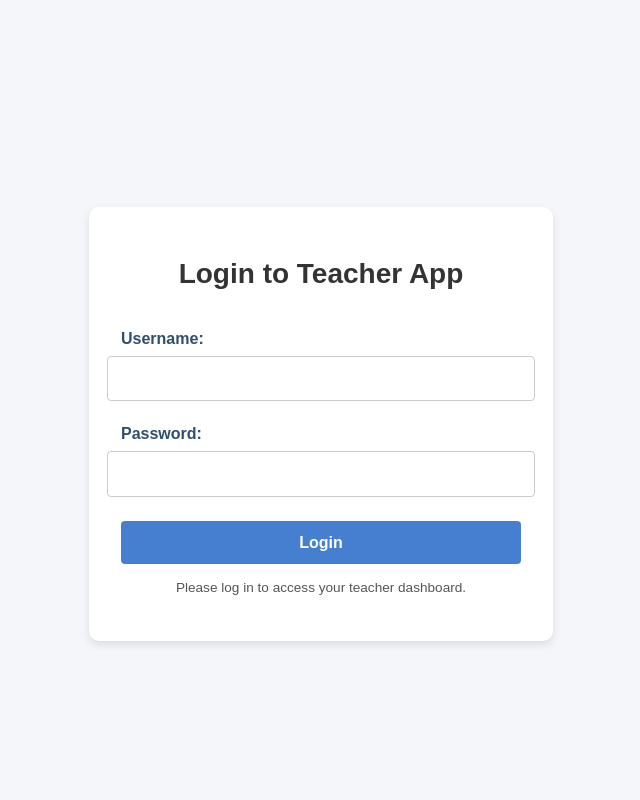
After one commit to sidkrishna07/Class-Scheduler, a Flask app: page /teacher_login in a window 1280 px wide. The commit adds this page. Shown: the whole page, without its empty margins (319-959 px from the left). Run offline with Flask 3, Linux system fonts and the light colour scheme.

Commit message:
Added teacher portal

```diff
--- a/app.py
+++ b/app.py
@@ -1,32 +1,38 @@
-from flask import Flask, render_template, redirect, url_for, request, flash
+from flask import Flask, render_template, redirect, url_for, request, flash, session
 from flask_sqlalchemy import SQLAlchemy
 from flask_login import LoginManager, UserMixin, login_user, logout_user, login_required, current_user
 from flask_admin import Admin
 from flask_admin.contrib.sqla import ModelView
+from werkzeug.security import generate_password_hash, check_password_hash
 
-# Initialize the Flask application
 app = Flask(__name__)
 
-# Configuration for the database
+# Configuration
 app.config['SQLALCHEMY_DATABASE_URI'] = 'sqlite:///enrollment.db'
-app.config['SECRET_KEY'] = 'your_secret_key'  # Replace with a secure key in production
+app.config['SECRET_KEY'] = 'your_secret_key'
 
-# Initialize database and login manager
+# Database and Login Manager initialization
 db = SQLAlchemy(app)
 login_manager = LoginManager(app)
 login_manager.login_view = 'login'
 
-# Initialize Flask-Admin
+# Admin interface setup
 admin = Admin(app)
 
-# Define User model
+# User model
 class User(UserMixin, db.Model):
     id = db.Column(db.Integer, primary_key=True)
     username = db.Column(db.String(150), unique=True, nullable=False)
     password = db.Column(db.String(150), nullable=False)
-    role = db.Column(db.String(50))  # Can be 'student', 'teacher', or 'admin'
+    role = db.Column(db.String(50))
 
-# Define Course model
+    def check_password(self, password):
+        return check_password_hash(self.password, password)
+
+    def set_password(self, password):
+        self.password = generate_password_hash(password)
+
+# Course model
 class Course(db.Model):
     id = db.Column(db.Integer, primary_key=True)
     course_code = db.Column(db.String(10), unique=True, nullable=False)
@@ -36,101 +42,87 @@ class Course(db.Model):
     time = db.Column(db.String(50), nullable=True)
     enrolled_count = db.Column(db.Integer, default=0)
 
-# Define Enrollment model
+# Enrollment model
 class Enrollment(db.Model):
     id = db.Column(db.Integer, primary_key=True)
     user_id = db.Column(db.Integer, db.ForeignKey('user.id'), nullable=False)
     course_id = db.Column(db.Integer, db.ForeignKey('course.id'), nullable=False)
     grade = db.Column(db.String(2))
 
-# Admin setup (Add views to manage models in the admin interface)
+# Add models to the admin interface
 admin.add_view(ModelView(User, db.session))
 admin.add_view(ModelView(Course, db.session))
 admin.add_view(ModelView(Enrollment, db.session))
 
-# User loader function
+# User loader callback for login
 @login_manager.user_loader
 def load_user(user_id):
     return User.query.get(int(user_id))
 
-# Home route
+# Routes
 @app.route('/')
 def home():
     return "<h1>Welcome to the Student Enrollment Web App</h1><p>Please log in to access your courses.</p>"
 
-# Route to display the login page and handle login logic
 @app.route('/login', methods=['GET', 'POST'])
 def login():
     if request.method == 'POST':
-        # Get form data
-        username = request.form.get('username')
-        password = request.form.get('password')
-
-        # Query the user from the database
+        username = request.form['username']
+        password = request.form['password']
         user = User.query.filter_by(username=username).first()
 
-        # Check if the user exists and the password is correct
-        if user and user.password == password:  # In production, use hashed passwords
+        if user and user.check_password(password):
             login_user(user)
-            flash('Logged in successfully!', 'success')
-            next_page = request.args.get('next')
+            session['user_id'] = user.id  # Store user id in session
 
-            # Redirect to the next page or a default page
-            if next_page:
-                return redirect(next_page)
+            if user.role == 'student':
+                return redirect(url_for('student_courses'))  # Redirect to student courses
+            elif user.role == 'teacher':
+                return redirect(url_for('teacher_dashboard'))  # Redirect to teacher dashboard
             else:
-                return redirect(url_for('student_courses'))
+                flash('Invalid user role', 'danger')
+                return redirect(url_for('login'))
         else:
-            flash('Invalid username or password', 'danger')
+            flash('Invalid credentials', 'danger')
 
     return render_template('login.html')
 
-# Student route to view all available courses
 @app.route('/student/courses')
 @login_required
 def student_courses():
     if current_user.role != 'student':
         flash("Access denied: Only students can view this page.", "danger")
-        return redirect(url_for('home'))
+        return redirect(url_for('login'))  # Redirect to login if not a student
 
     courses = Course.query.all()
-
-    # Get a list of course IDs the current user is enrolled in
     enrolled_course_ids = [enrollment.course_id for enrollment in Enrollment.query.filter_by(user_id=current_user.id).all()]
-
     return render_template('student_courses.html', courses=courses, enrolled_course_ids=enrolled_course_ids)
 
-# Student route to view enrolled courses
 @app.route('/student/my_courses')
 @login_required
 def my_courses():
     if current_user.role != 'student':
         flash("Access denied: Only students can view this page.", "danger")
-        return redirect(url_for('home'))
+        return redirect(url_for('login'))
 
-    # Get courses that the current user is enrolled in
     enrollments = Enrollment.query.filter_by(user_id=current_user.id).all()
     enrolled_courses = [Course.query.get(enrollment.course_id) for enrollment in enrollments]
     return render_template('my_courses.html', courses=enrolled_courses)
 
-# Route for enrolling in a course
 @app.route('/enroll/<int:course_id>')
 @login_required
 def enroll(course_id):
     if current_user.role != 'student':
         flash("Access denied: Only students can enroll in courses.", "danger")
-        return redirect(url_for('home'))
+        return redirect(url_for('login'))
 
-    # Check if the student is already enrolled in this course
     existing_enrollment = Enrollment.query.filter_by(user_id=current_user.id, course_id=course_id).first()
     if existing_enrollment:
         flash("You are already enrolled in this course.", "info")
     else:
-        # Create a new enrollment
         new_enrollment = Enrollment(user_id=current_user.id, course_id=course_id)
         db.session.add(new_enrollment)
 
-        # Increment the enrolled_count for the course
         course = Course.query.get(course_id)
         if course:
             course.enrolled_count += 1
@@ -140,18 +132,15 @@ def enroll(course_id):
 
     return redirect(url_for('student_courses'))
 
-# Route for unenrolling from a course
 @app.route('/unenroll/<int:course_id>')
 @login_required
 def unenroll(course_id):
     if current_user.role != 'student':
         flash("Access denied: Only students can unenroll from courses.", "danger")
-        return redirect(url_for('home'))
+        return redirect(url_for('login'))
 
-    # Find the enrollment and delete it
     enrollment = Enrollment.query.filter_by(user_id=current_user.id, course_id=course_id).first()
     if enrollment:
-        # Decrement the enrolled_count for the course
         course = Course.query.get(course_id)
         if course and course.enrolled_count > 0:
             course.enrolled_count -= 1
@@ -164,20 +153,40 @@ def unenroll(course_id):
 
     return redirect(url_for('student_courses'))
 
-# Route to log out the user
-@app.route('/logout')
+@app.route('/student_logout')
 @login_required
-def logout():
-    logout_user()
-    flash("Logged out successfully.", "success")
-    return redirect(url_for('login'))
+def student_logout():
+    logout_user()  # Log the student out
+    session.pop('user_id', None)  # Clear session
+    return redirect(url_for('login'))  # Redirect to login page
 
-# Function to create tables
-def create_tables():
-    with app.app_context():
-        db.create_all()
+@app.route('/teacher_login', methods=['GET', 'POST'])
+def teacher_login():
+    if 'user_id' in session:
+        return redirect(url_for('teacher_dashboard'))  # Redirect to dashboard if logged in
+    if request.method == 'POST':
+        username = request.form['username']
+        password = request.form['password']
+        teacher = User.query.filter_by(username=username, role='teacher').first()
+        if teacher and teacher.check_password(password):
+            session['user_id'] = teacher.id
+            login_user(teacher)
+            return redirect(url_for('teacher_dashboard'))  # Redirect to dashboard
+        else:
+            flash("Invalid credentials", "danger")
+    return render_template('teacher_login.html')
 
-# Run the application
+@app.route('/teacher_dashboard')
+def teacher_dashboard():
+    if 'user_id' not in session:
+        return redirect(url_for('teacher_login'))  # Redirect to login if not logged in
+
+    return render_template('teacher_dashboard.html')
+
+@app.route('/teacher_logout')
+def teacher_logout():
+    session.clear()  # Clear session to log out
+    return redirect(url_for('teacher_login'))  # Redirect to login page
+
 if __name__ == '__main__':
-    create_tables()  # Call to create tables before starting the app
-    app.run(debug=True)
+    app.run(debug=True)  # This starts the Flask development server with debug mode enabled
--- /dev/null
+++ b/templates/teacher_login.html
@@ -0,0 +1,113 @@
+<!DOCTYPE html>
+<html lang="en">
+<head>
+    <meta charset="UTF-8">
+    <meta name="viewport" content="width=device-width, initial-scale=1.0">
+    <title>Teacher Login - Student Enrollment Web App</title>
+    <link rel="stylesheet" href="{{ url_for('static', filename='styles.css') }}">
+    <style>
+        /* Center the page content */
+        body {
+            display: flex;
+            justify-content: center;
+            align-items: center;
+            height: 100vh;
+            background-color: #f4f6f9;
+            font-family: Arial, sans-serif;
+            margin: 0;
+        }
+
+        /* Form container styling */
+        .container {
+            background-color: #fff;
+            padding: 2rem;
+            width: 400px;
+            border-radius: 10px;
+            box-shadow: 0 4px 8px rgba(0, 0, 0, 0.1);
+            text-align: center;
+        }
+
+        /* Header styling */
+        h1 {
+            font-size: 1.75rem;
+            margin-bottom: 1.5rem;
+            color: #333;
+            font-weight: bold;
+        }
+
+        /* Label styling */
+        label {
+            display: block;
+            text-align: left;
+            font-weight: bold;
+            color: #3b3b3b;
+            margin-top: 1rem;
+            font-size: 1rem;
+        }
+
+        /* Input field styling */
+        input[type="text"],
+        input[type="password"] {
+            width: 100%;
+            padding: 0.6rem;
+            margin-top: 0.3rem;
+            font-size: 1rem;
+            border: 1px solid #ced4da;
+            border-radius: 4px;
+        }
+
+        /* Button styling */
+        button {
+            width: 100%;
+            padding: 0.7rem;
+            margin-top: 1.5rem;
+            font-size: 1rem;
+            background-color: #357edd;
+            color: #fff;
+            border: none;
+            border-radius: 4px;
+            cursor: pointer;
+            font-weight: bold;
+        }
+
+        button:hover {
+            background-color: #285bb5;
+        }
+
+        /* Paragraph styling */
+        p {
+            font-size: 0.85rem;
+            color: #555;
+            margin-top: 1rem;
+        }
+    </style>
+</head>
+<body>
+    <div class="container">
+        <h1>Login to Teacher App</h1>
+
+        <!-- Display any flash messages -->
+        {% with messages = get_flashed_messages(with_categories=true) %}
+            {% if messages %}
+                <div class="messages">
+                    {% for category, message in messages %}
+                        <p class="message {{ 'success' if category == 'success' else 'error' }}">{{ message }}</p>
+                    {% endfor %}
+                </div>
+            {% endif %}
+        {% endwith %}
+
+        <!-- Login form -->
+        <form action="{{ url_for('teacher_login') }}" method="POST" class="login-form">
+            <label for="username">Username:</label>
+            <input type="text" id="username" name="username" required>
+
+            <label for="password">Password:</label>
+            <input type="password" id="password" name="password" required>
+
+            <button type="submit">Login</button>
+        </form>
+        <p>Please log in to access your teacher dashboard.</p>
+    </div>
+</body>
+</html>
```
Also changed, not shown: templates/course_students.html (added, +39 -0 lines), templates/student_courses.html (+5 -2 lines), templates/teacher.html (added, +50 -0 lines), templates/teacher_dashboard.html (added, +27 -0 lines), instance/enrollment.db.
